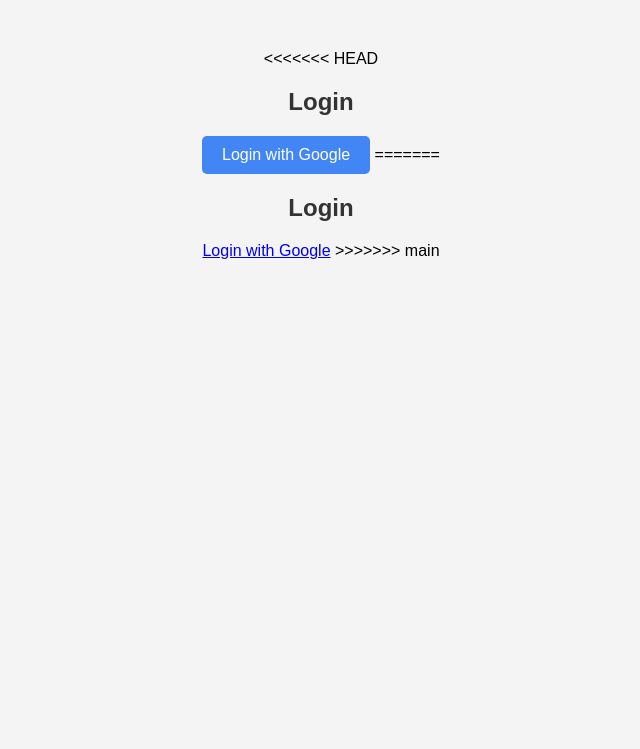
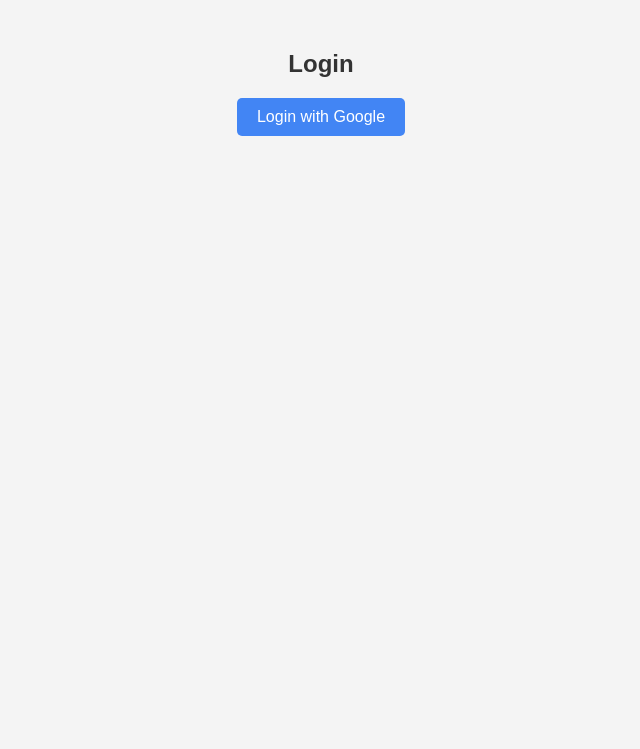
Before and after one commit to strangenicholas/PropertyPulse-HomeValuationPredictor, a Django app: template valueprediction_project/valueprediction_app/templates/login.html in a window 1280 px wide. Shown: the top 749 px of the page, without its empty margins (319-959 px from the left). Run offline with Django 4.2, Linux system fonts and the light colour scheme; the template is opened without the code that fills it, so the values that code supplies are empty; parts of the project's set-up code (start-up, migrations or seed data) failed here and were passed over.

Commit message:
fix templates after merge

```diff
--- a/valueprediction_project/valueprediction_app/templates/login.html
+++ b/valueprediction_project/valueprediction_app/templates/login.html
@@ -1,6 +1,5 @@
 <!-- login.html -->
 
-<<<<<<< HEAD
 <!DOCTYPE html>
 <html lang="en">
 <head>
@@ -39,7 +38,3 @@
     <a href="{% url 'social:begin' 'google-oauth2' %}" class="login-btn">Login with Google</a>
 </body>
 </html>
-=======
-<h2>Login</h2>
-<a href="{% url 'social:begin' 'google-oauth2' %}">Login with Google</a>
->>>>>>> main
--- a/valueprediction_project/valueprediction_app/templates/result.html
+++ b/valueprediction_project/valueprediction_app/templates/result.html
@@ -70,7 +70,7 @@
     <main>
         </section>
         <section>
-            <h2>The predicted value of this home is an astonishing:</h2>
+            <h2>The predicted value of this home is:</h2>
             <h3>${{ predicted_price|floatformat:2 }}</h3>
         <p>Compare with similar homes on <a href="https://www.zillow.com/" target="_blank">Zillow</a>.</p>
         </section>
--- a/valueprediction_project/valueprediction_app/urls.py
+++ b/valueprediction_project/valueprediction_app/urls.py
@@ -3,16 +3,8 @@
 
 
 urlpatterns = [
-<<<<<<< HEAD
-        path('', views.login_view, name='login'),
-    # path('', views.predict_price, name='default'),
-    path('accounts/profile/', views.predict_price, name='profile'),  # Replace YourProfileView with your actual view
-
-=======
-
     path('', views.login_view, name='login'),
     # path('', views.predict_price, name='default'),
     path('accounts/profile/', views.predict_price, name='profile'),  # Replace YourProfileView with your actual view
     path('predict/', views.predict_price, name='predict_price'),
->>>>>>> main
 ]
```
Also changed, not shown: valueprediction_project/db.sqlite3.
